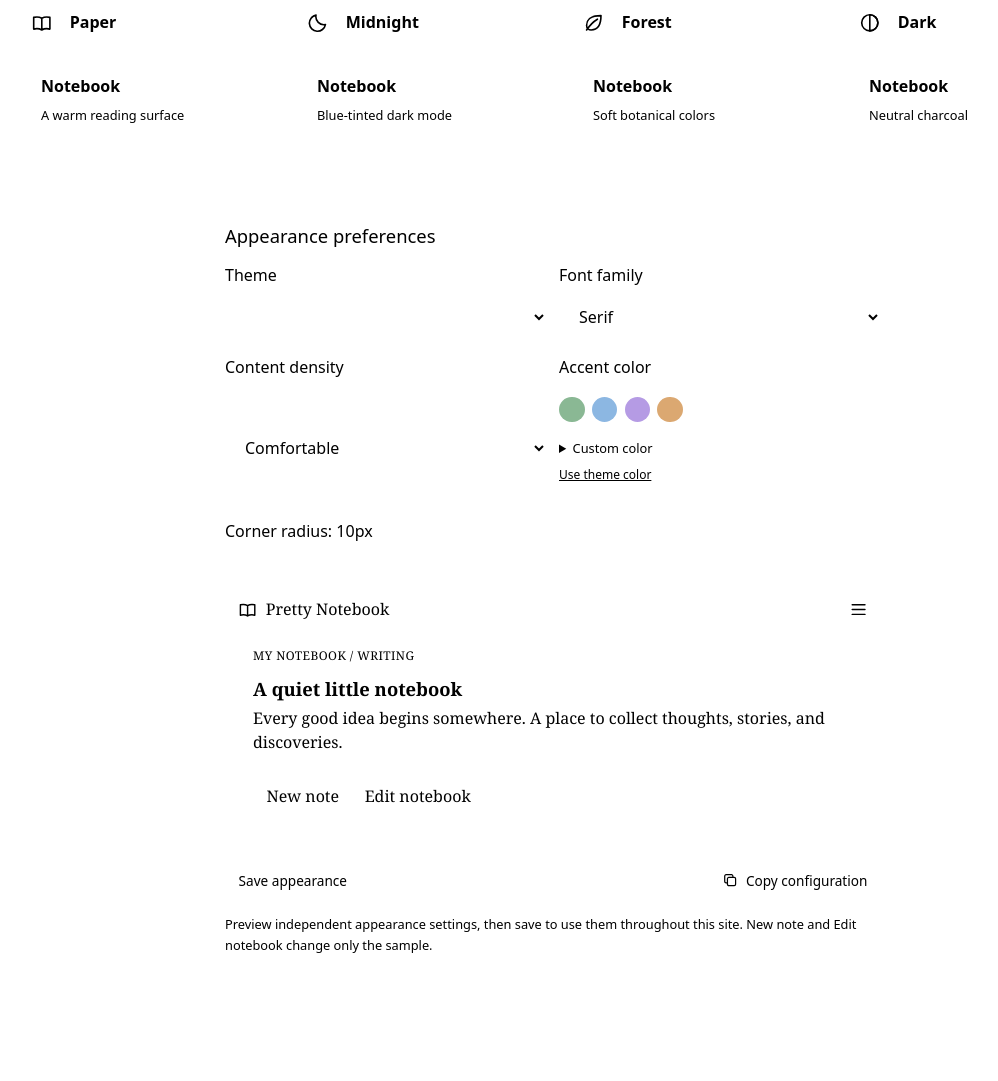
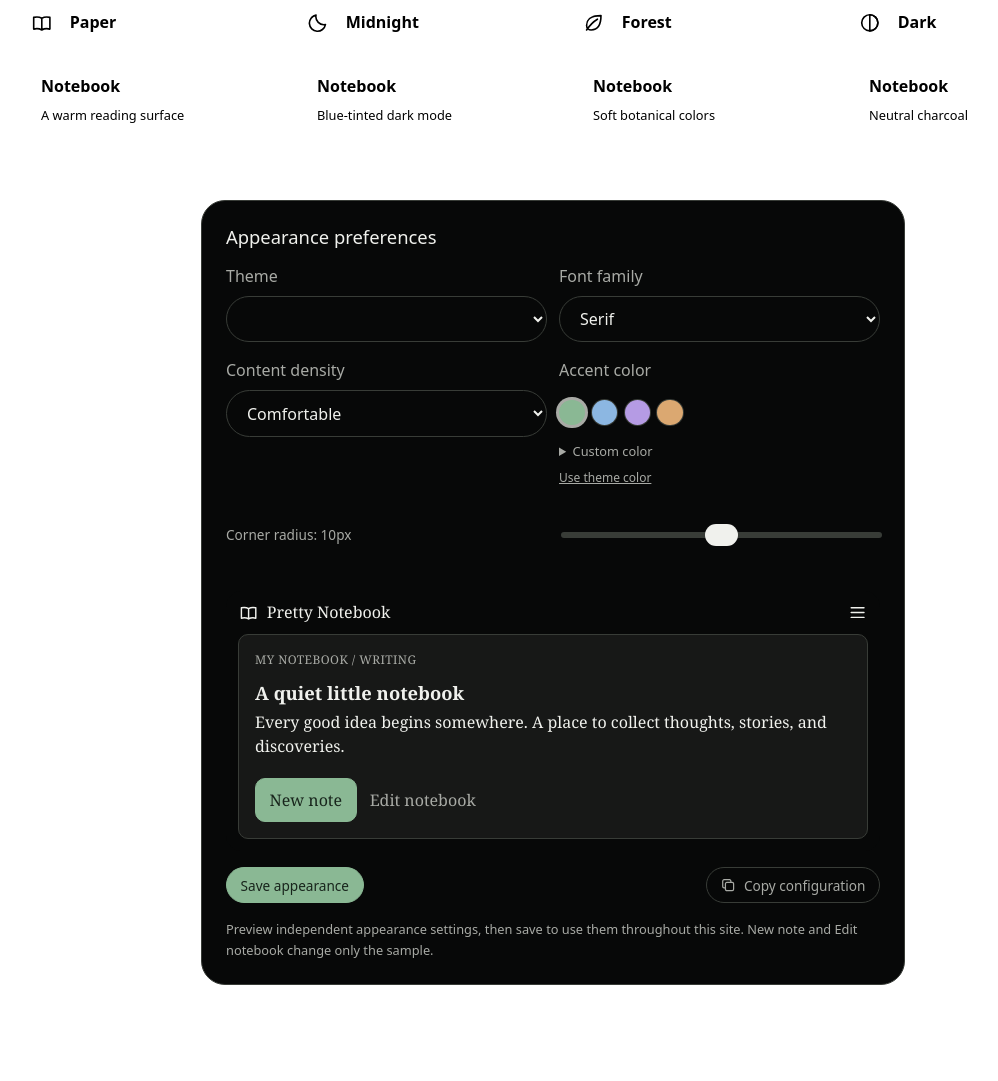
Before and after one commit to outside-labs/Pretty-Notebook, a Python web app: template apps/web/templates/home/appearance.html in a window 1280 px wide. Shown: the part 239-1320 px from the top of the page, without its empty margins (87-1085 px from the left). Before the commit the page ends 1192 px from the top, so only its background shows below. Run offline with Jinja, Linux system fonts and the light colour scheme; the template is opened without the code that fills it, so the values that code supplies are empty.

Commit message:
fix(NAV-03): keep the reference controls on a neutral appearance panel

```diff
--- a/apps/web/static/css/appearance-preferences.css
+++ b/apps/web/static/css/appearance-preferences.css
@@ -17,10 +17,10 @@
 .preview-menu { display: inline-flex; align-items: center; }
 .preview-actions .button, .configuration-actions .button { display: inline-flex; align-items: center; gap: .45rem; }
 
-.appearance-workspace { max-width: 44rem; margin-inline: auto; padding: clamp(1rem, 3vw, 1.5rem); border: 1px solid var(--color-border); border-radius: 1.5rem; }
+.appearance-workspace { color-scheme: dark; --color-bg: #070808; --color-surface: #171817; --color-text: #f0f1ed; --color-text-muted: #a8aaa5; --color-border: #383c37; --color-primary: #8ab894; --color-on-primary: #18251c; --color-focus: #f5e8aa; max-width: 44rem; margin-inline: auto; padding: clamp(1rem, 3vw, 1.5rem); background: var(--color-bg); color: var(--color-text); border: 1px solid var(--color-border); border-radius: 1.5rem; }
 .preferences-title { font-size: 1.15rem; font-weight: 500; margin-block: 0 1rem; }
 .appearance-controls { display: grid; grid-template-columns: repeat(2, minmax(0, 1fr)); gap: 1rem 0.75rem; margin-block-end: 1.5rem; }
-.appearance-controls .field { margin: 0; min-width: 0; color: var(--color-text-muted); font-weight: 400; }
+.appearance-controls .field { margin: 0; min-width: 0; color: var(--color-text-muted); font-weight: 400; align-content: start; }
 .appearance-controls select { border-radius: 999px; min-width: 0; padding: 0.65rem 1rem; background: var(--color-bg); color: var(--color-text); font-weight: 500; }
 .accent-swatches { display: flex; align-items: center; flex-wrap: wrap; gap: 0.45rem; min-height: 2.75rem; }
 .accent-swatch { appearance: none; width: 1.6rem; height: 1.6rem; padding: 0; flex: none; border: 2px solid transparent; border-radius: 50%; background: var(--swatch-color); box-shadow: 0 0 0 1px var(--color-border); cursor: pointer; }
@@ -31,7 +31,7 @@
 .custom-accent input[type="color"] { width: 3.5rem; height: 2rem; padding: 0.15rem; cursor: pointer; }
 .theme-accent-reset { justify-self: start; background: none; border: none; padding: 0; color: var(--color-text-muted); font: inherit; font-size: 0.75rem; text-decoration: underline; cursor: pointer; }
 .radius-field { grid-column: 1 / -1; display: grid; grid-template-columns: repeat(2, minmax(0, 1fr)); align-items: center; gap: 0.75rem; margin-block: 0.5rem; }
-.radius-field label { color: var(--color-text-muted); font-weight: 400; }
+.radius-field label { color: var(--color-text-muted); font-weight: 400; font-size: 0.85rem; white-space: nowrap; }
 .radius-field input[type="range"] { appearance: none; padding: 0; border: 0; height: 1.75rem; background: transparent; cursor: pointer; }
 .radius-field input::-webkit-slider-runnable-track { height: 0.35rem; background: var(--color-border); border-radius: 1rem; }
 .radius-field input::-webkit-slider-thumb { appearance: none; width: 2.1rem; height: 1.4rem; margin-block-start: -0.525rem; border: 0; border-radius: 1rem; background: var(--color-text); }
```
